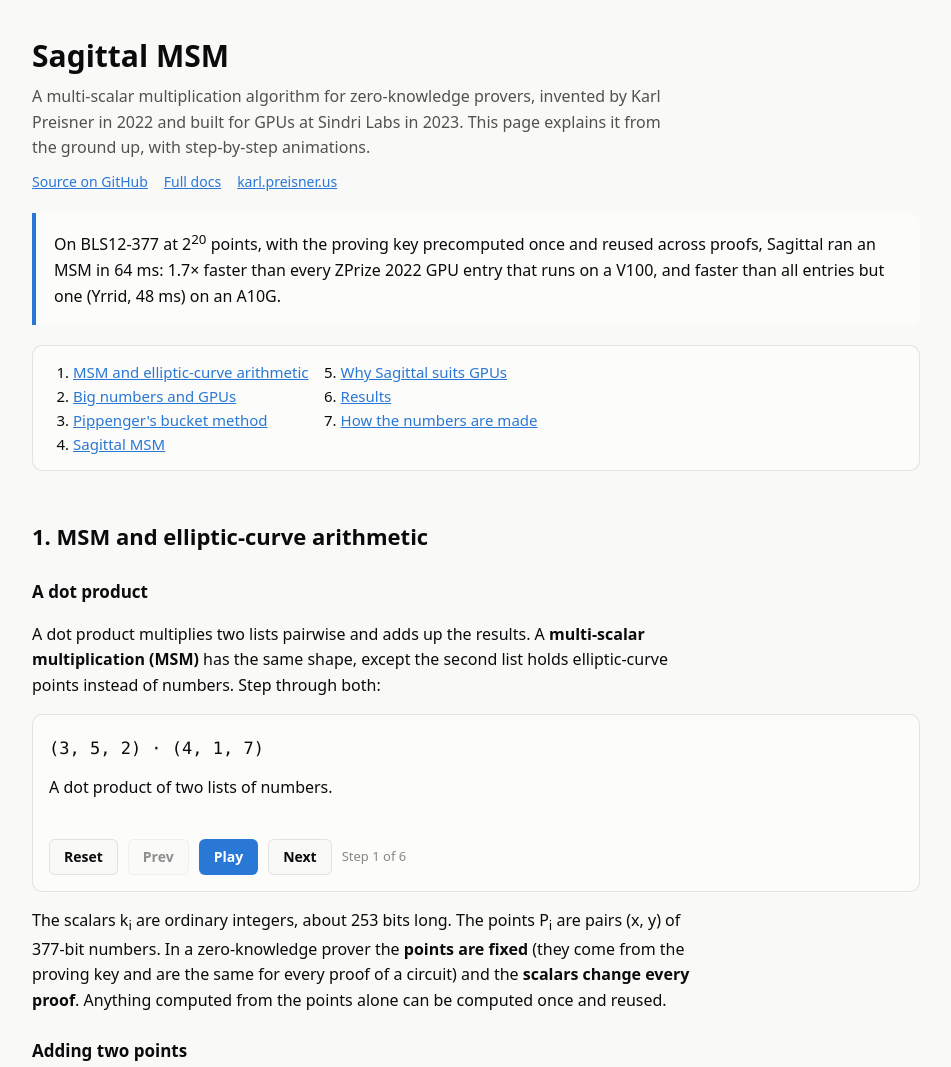
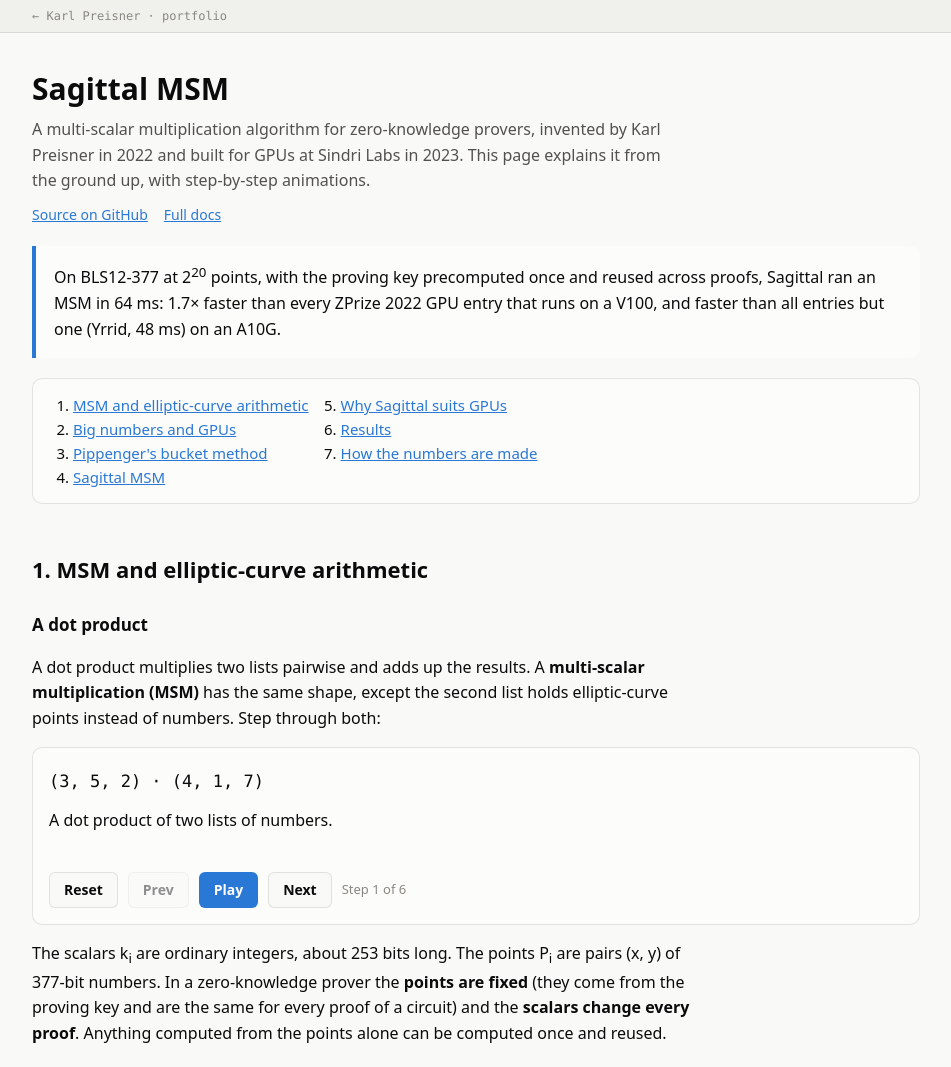
Before and after one commit to KPreisner/sagittal-msm, a plain HTML site: page site/index.html in a window 1280 px wide. Shown: the top 1067 px of the page, without its empty margins (164-1115 px from the left). Drawn offline with Linux system fonts and the light colour scheme; files whose address does not match are found by name.

Commit message:
Add a portfolio back-link bar to the top of the site

```diff
--- a/site/index.html
+++ b/site/index.html
@@ -68,6 +68,21 @@
     font: 16px/1.6 system-ui, -apple-system, "Segoe UI", sans-serif;
   }
   main { max-width: 920px; margin: 0 auto; padding: 32px 16px 48px; }
+  .portfolio-bar {
+    border-bottom: 1px solid var(--border);
+    background: color-mix(in srgb, var(--track) 40%, transparent);
+  }
+  .portfolio-bar div {
+    max-width: 920px;
+    margin: 0 auto;
+    height: 32px;
+    display: flex;
+    align-items: center;
+    padding: 0 16px;
+    font: 12px/1 ui-monospace, SFMono-Regular, Menlo, monospace;
+  }
+  .portfolio-bar a { color: var(--muted); text-decoration: none; transition: color 0.15s; }
+  .portfolio-bar a:hover, .portfolio-bar a:focus-visible { color: var(--text); }
   header h1 { margin: 0 0 4px; font-size: 30px; }
   header .lede { margin: 0 0 10px; color: var(--text-2); max-width: 70ch; }
   header nav { display: flex; gap: 16px; flex-wrap: wrap; font-size: 14px; }
@@ -167,6 +182,7 @@
 </style>
 </head>
 <body>
+<nav class="portfolio-bar" aria-label="Portfolio"><div><a href="https://karl.preisner.us">← Karl Preisner · portfolio</a></div></nav>
 <main>
 <header>
   <h1>Sagittal MSM</h1>
@@ -176,7 +192,6 @@
   <nav>
     <a href="https://github.com/KPreisner/sagittal-msm">Source on GitHub</a>
     <a href="https://github.com/KPreisner/sagittal-msm/tree/main/docs">Full docs</a>
-    <a href="https://karl.preisner.us/">karl.preisner.us</a>
   </nav>
   <p class="headline">On BLS12-377 at 2<sup>20</sup> points, with the proving key precomputed
     once and reused across proofs, Sagittal ran an MSM in 64 ms: 1.7× faster than every ZPrize
```
